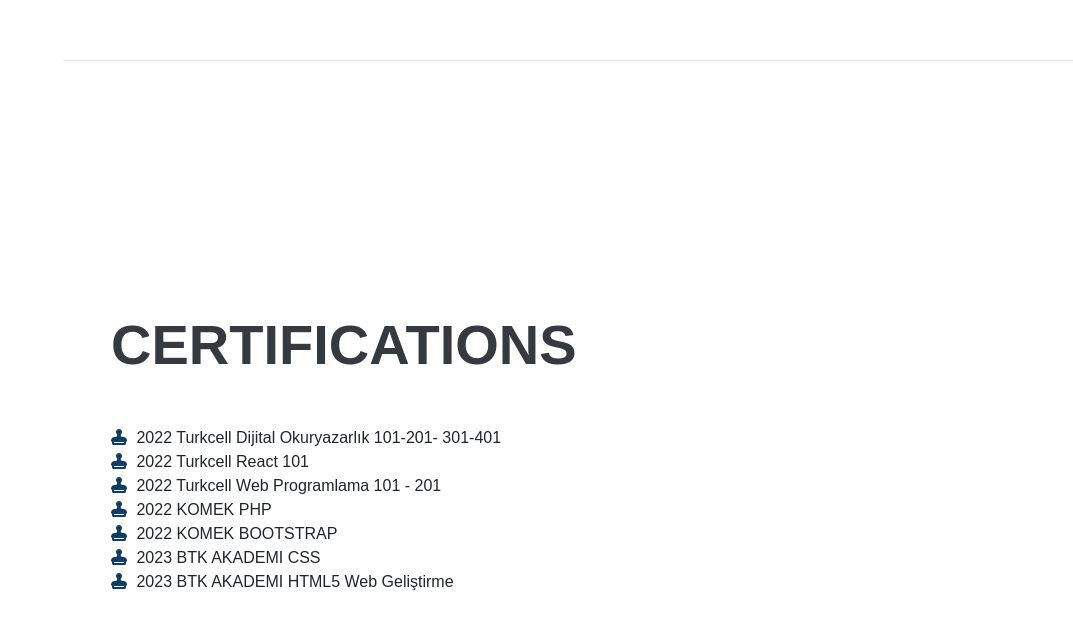
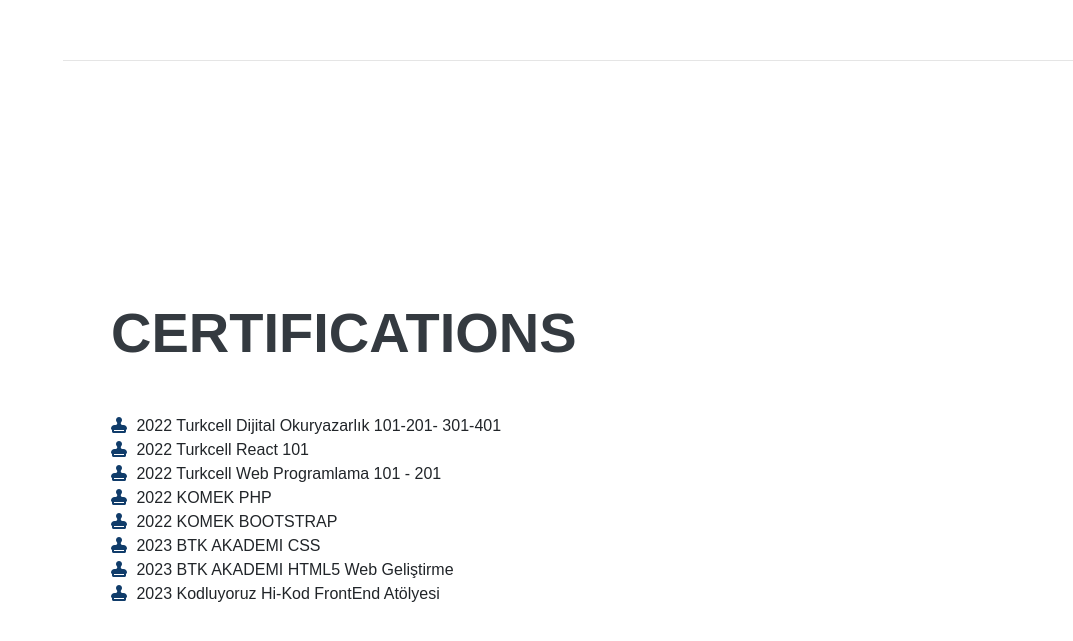
Before and after one commit to abdullahkarali/portfolio, a plain HTML site: page index.html in a window 1280 px wide. Shown: the part 4445-5086 px from the top of the page, without its empty margins (207-1280 px from the left). Drawn offline with nearby package versions, Linux system fonts and the light colour scheme; a web font is replaced by a local one.

Commit message:
yeni sertifika eklendi

```diff
--- a/index.html
+++ b/index.html
@@ -230,6 +230,9 @@
                         <li><i class="fa-solid fa-stamp" style="color: #103c6a;"></i>
                             <span>2023 BTK AKADEMI HTML5 Web Geliştirme</span>
                         </li>
+                        <li><i class="fa-solid fa-stamp" style="color: #103c6a;"></i>
+                            <span>2023 Kodluyoruz Hi-Kod FrontEnd Atölyesi</span>
+                        </li>
                     </ul>
                 </section>
             </div>
```
